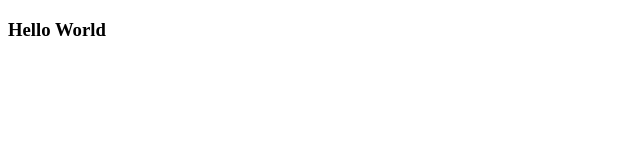
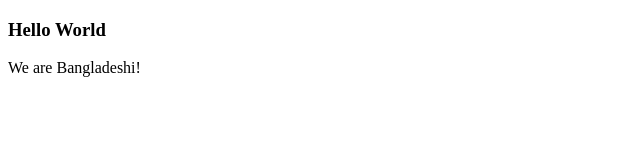
Before and after one commit to Sushanta65/explore-advance-git-github, a plain HTML site: page index.html in a window 1280 px wide. Shown: the whole page, without its empty margins (0-640 px from the left). Drawn offline with Linux system fonts and the light colour scheme.

Commit message:
commit in develop

```diff
--- a/index.html
+++ b/index.html
@@ -7,5 +7,6 @@
 </head>
 <body>
     <h3>Hello World</h3>
+    <p>We are Bangladeshi!</p>
 </body>
 </html>
```
